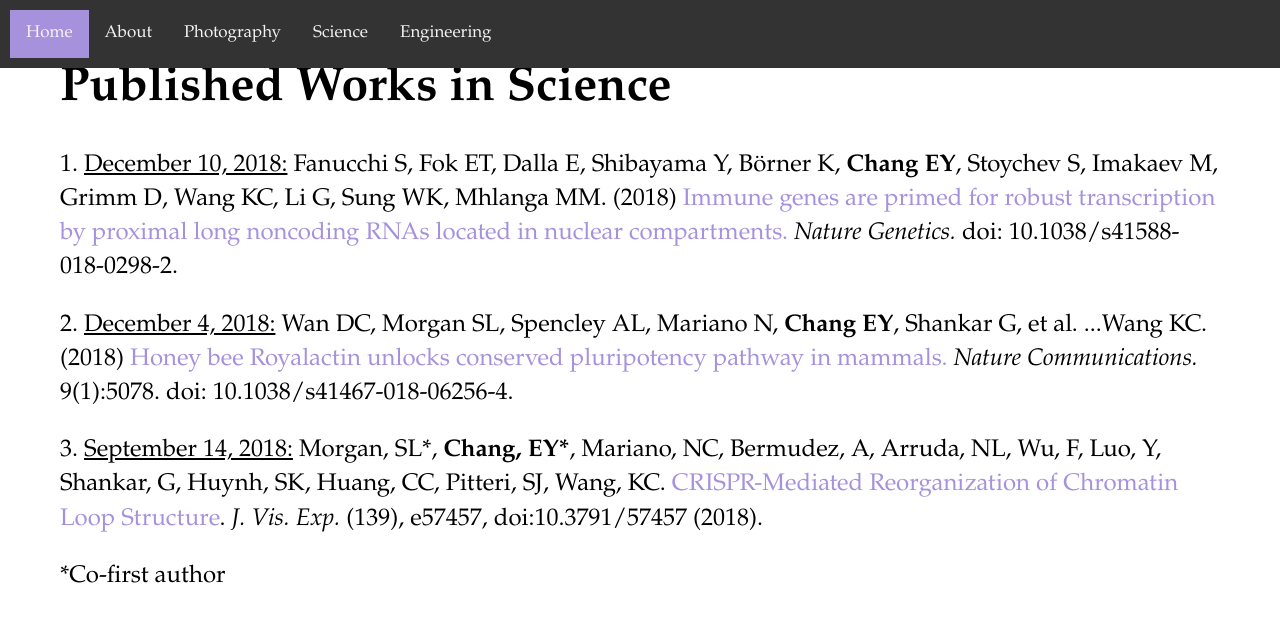
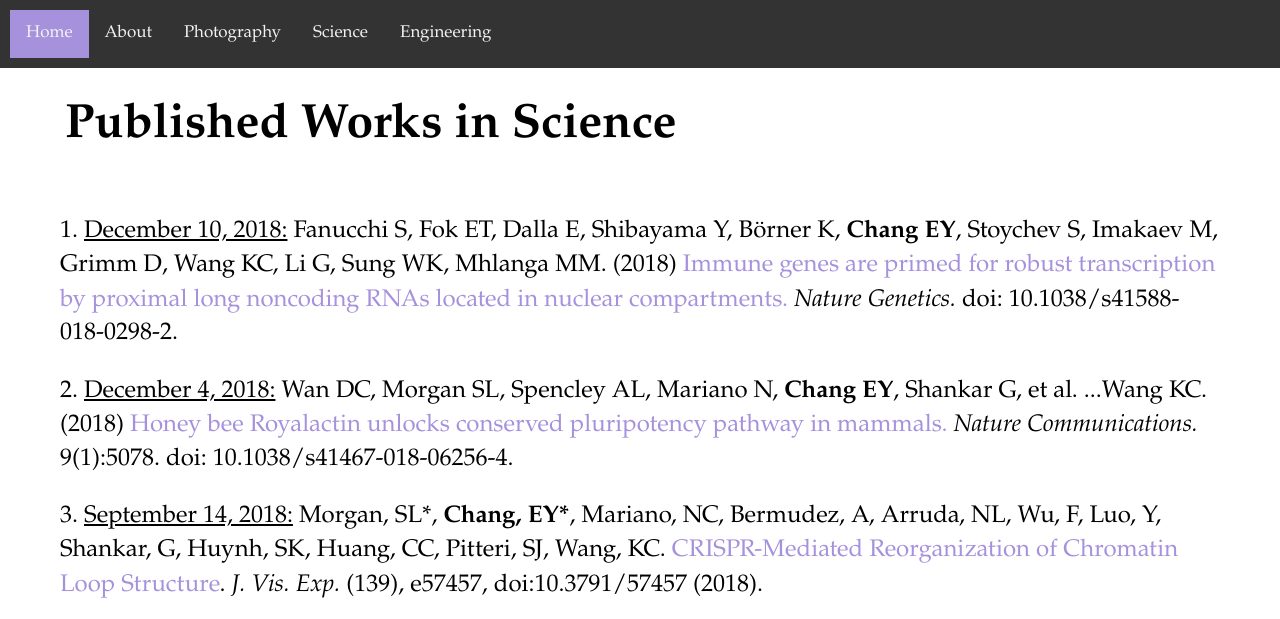
Before and after one commit to echang17/echang17.github.io, a Jekyll site: the page built from science/index.html, in a window 1280 px wide and 1196 px high. Shown: the top 619 px of the window. Built offline with Jekyll 4.4.1, drawn with Linux system fonts in a browser that asks for light colours; grey boxes are pictures that could not be loaded.

Commit message:
Update index.html

```diff
--- a/science/index.html
+++ b/science/index.html
@@ -2,8 +2,10 @@
 layout: default
 title: Science
 ---
+<div class="page-title">
+  <h1>Published Works in Science</h1>
+</div>
 <div class="blurb">
-  <h1>Published Works in Science</h1>
   <p>1. <u>December 10, 2018:</u> Fanucchi S, Fok ET, Dalla E, Shibayama Y, Börner K, <b>Chang EY</b>, Stoychev S, Imakaev M, Grimm D, Wang KC, Li G, Sung WK, Mhlanga MM. (2018) <a href="https://www.ncbi.nlm.nih.gov/pubmed/30531872">Immune genes are primed for robust transcription by proximal long noncoding RNAs located in nuclear compartments.</a> <i>Nature Genetics.</i> doi: 10.1038/s41588-018-0298-2.</p>
   <p></p>
   <p>2. <u>December 4, 2018:</u>  Wan DC, Morgan SL, Spencley AL, Mariano N, <b>Chang EY</b>, Shankar G, et al. ...Wang KC. (2018) <a href="https://www.ncbi.nlm.nih.gov/pubmed/30510260">Honey bee Royalactin unlocks conserved pluripotency pathway in mammals.</a> <i>Nature Communications.</i> 9(1):5078. doi: 10.1038/s41467-018-06256-4.</p>
```
